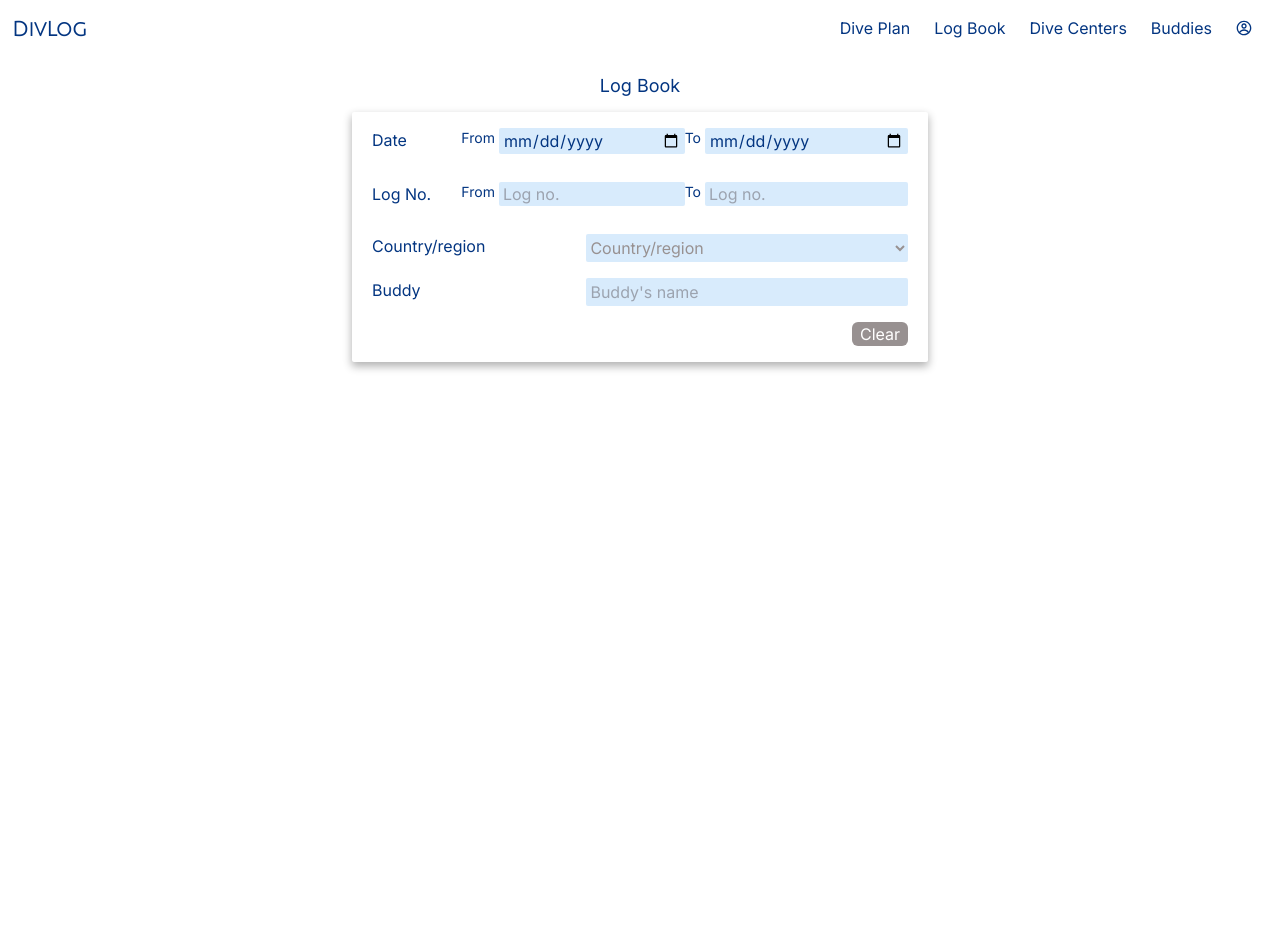
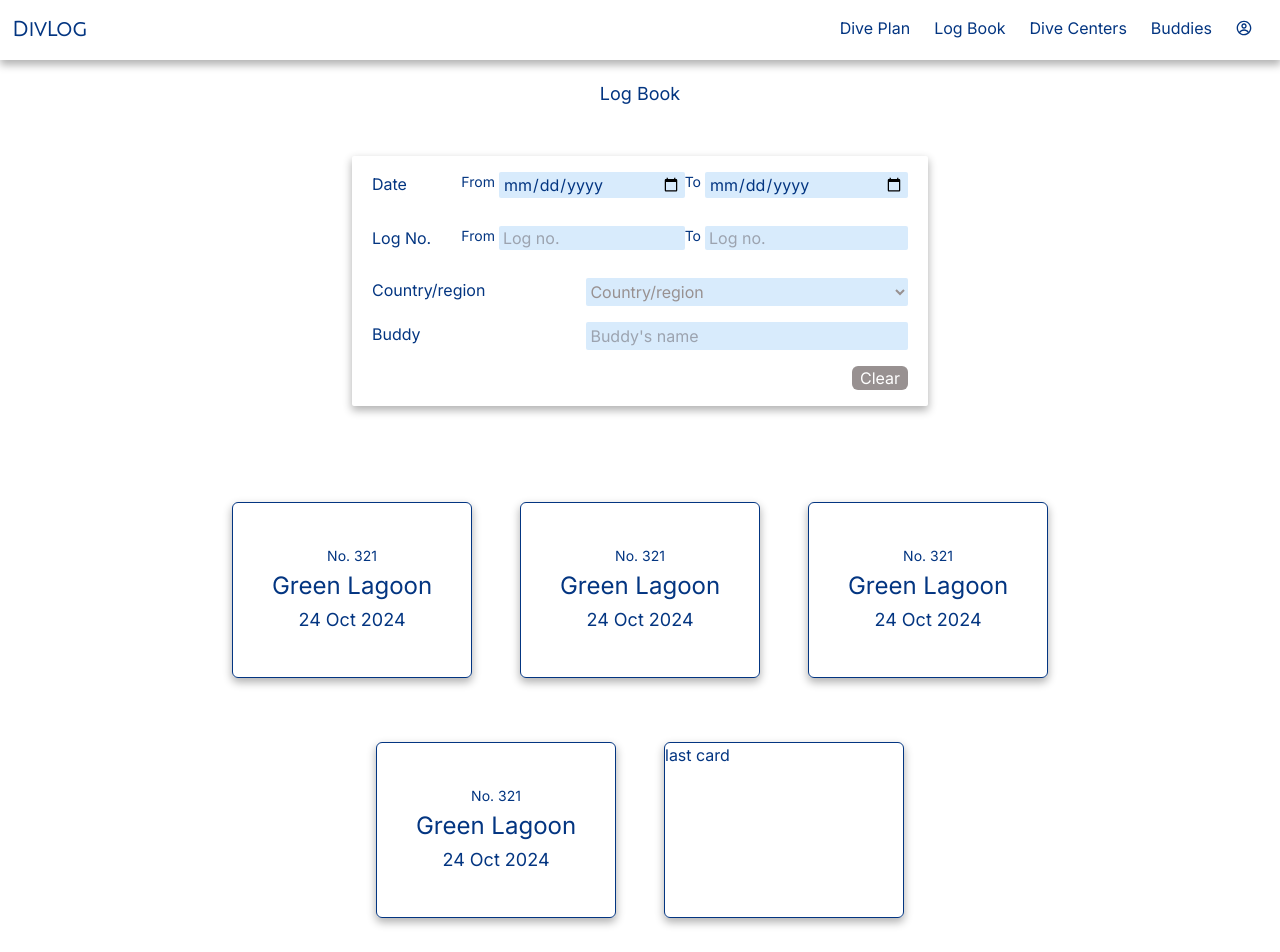
Before and after one commit to Aska62/divlog_app, a Next.js app in the folder frontend/: page /logBook in a window 1280 px wide. Shown: the top 952 px of the page. Before the commit the page ends 800 px from the top, so only its background shows below. Built offline with nearby package versions, Linux system fonts and the light colour scheme.

Commit message:
LogBook page style added

```diff
--- a/frontend/app/logBook/page.tsx
+++ b/frontend/app/logBook/page.tsx
@@ -1,16 +1,25 @@
 import Header from "@/components/Header";
 import Heading from "@/components/Heading";
 import LogSearchForm from "@/components/log/LogSearchForm";
+import LogCard from "@/components/log/LogCard";
 
 const LogBokPage = () => {
   return (
     <>
       <Header />
-      <Heading pageTitle="Log Book" />
-      <LogSearchForm />
-      <div className="bg-slate-300 w-full">
-
-      </div>
+      <main className="mt-20">
+        <Heading pageTitle="Log Book" />
+        <LogSearchForm />
+        <div className="w-full max-w-5xl mx-auto flex flex-col items-center md:flex-row md:justify-center md:flex-wrap pt-4 pb-10">
+          <LogCard />
+          <LogCard />
+          <LogCard />
+          <LogCard />
+          <div className="w-60 h-44 border border-darkBlue rounded-md shadow-dl mx-6 my-8 md:justify-self-end">
+            last card
+          </div>
+        </div>
+      </main>
     </>
   );
 }
--- a/frontend/app/page.tsx
+++ b/frontend/app/page.tsx
@@ -5,7 +5,7 @@ export default function Home() {
   return (
     <>
       <Header />
-      <main>
+      <main className="mt-20 md:mt-52 lg:mt-64">
         <div className="w-64 mx-auto my-24 md:mt-36 lg:mt-48 text-center hover:cursor-pointer hover:text-darkBlueLight duration-150">
           <p>The last dive was on</p>
           <p className="text-4xl py-2">28 Sep 2024</p>
--- a/frontend/components/Header.tsx
+++ b/frontend/components/Header.tsx
@@ -10,7 +10,8 @@ const Header = () => {
 
   return (
     <>
-      <header className="py-4 w-100vw flex justify-between align-middle">
+      <header className="bg-baseWhite py-4 w-full fixed top-0 shadow-dl">
+        <div className="w-full flex justify-between align-middle">
           <Link href="/" className="ml-3 hover:text-darkBlueLight">
             <h1 className="font-logo text-xl font-bold">DivLog</h1>
           </Link>
@@ -26,6 +27,7 @@ const Header = () => {
             <Link href="#" className="mx-3 hover:text-darkBlueLight">Buddies</Link>
             <Link href="#" className="mx-3 h-6 hover:text-darkBlueLight"><CgProfile className="mx-0 h-6" /></Link>
           </nav>
+        </div>
       </header>
 
       {/* Mobile Menu */}
--- /dev/null
+++ b/frontend/components/log/LogCard.tsx
@@ -0,0 +1,16 @@
+import Link from "next/link";
+
+const LogCard = () => {
+  return (
+    <Link
+      href="#"
+      className="w-60 h-44 border border-darkBlue rounded-md shadow-dl mx-6 my-8 flex flex-col items-center justify-center hover:bg-lightBlue duration-75"
+    >
+      <p className="text-sm">No. 321</p>
+      <p className="text-2xl py-1">Green Lagoon</p>
+      <p className="text-lg">24 Oct 2024</p>
+    </Link>
+  );
+}
+
+export default LogCard;
--- a/frontend/components/log/LogSearchForm.tsx
+++ b/frontend/components/log/LogSearchForm.tsx
@@ -1,6 +1,6 @@
 const LogSearchForm = () => {
   return (
-    <form className="flex flex-col w-10/12 max-w-xl py-4 px-5 rounded-sm mx-auto shadow-dl">
+    <form className="flex flex-col w-10/12 max-w-xl py-4 px-5 rounded-sm mx-auto my-12 shadow-dl">
       {/* Date */}
       <div className="w-full flex flex-col md:flex-row md:justify-between mb-4">
         <p>Date</p>
```
Lines whose indentation alone changed are shown as unchanged.
